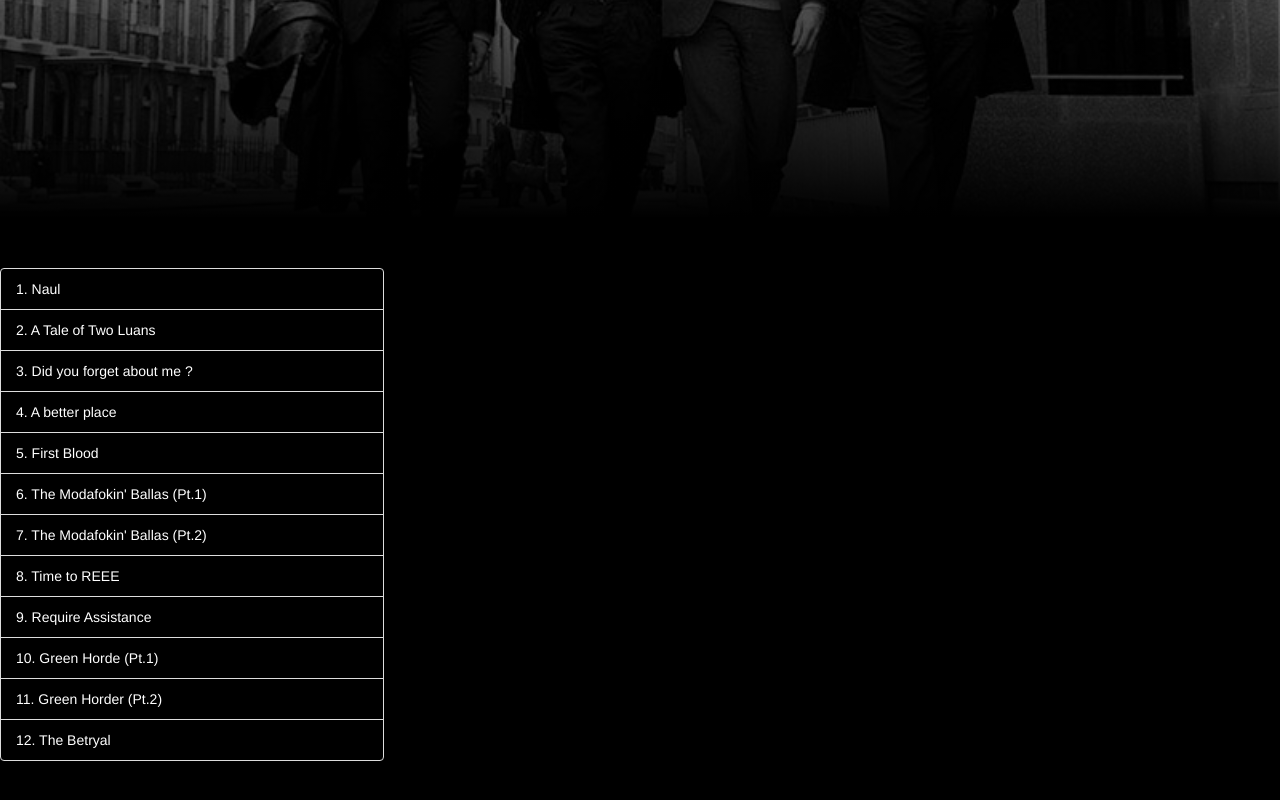
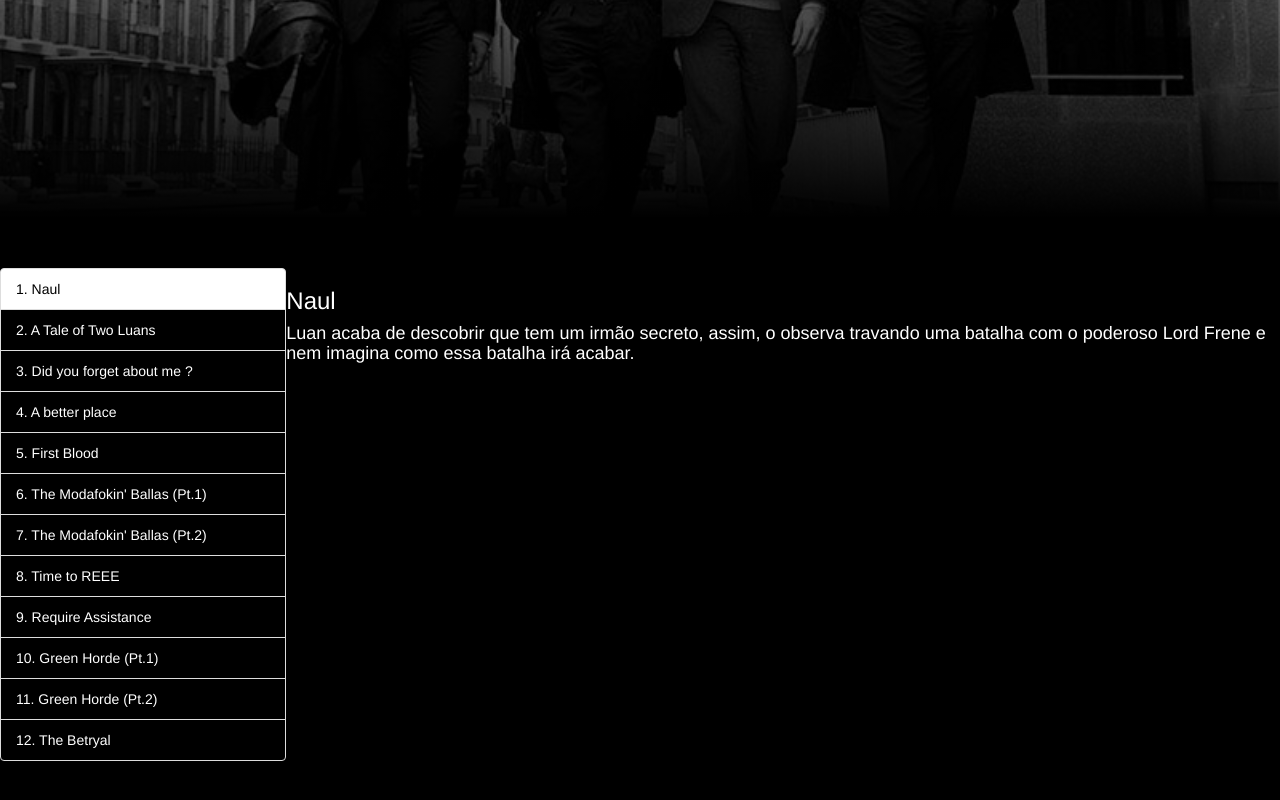
Before and after one commit to davisjr2000/lr-react, a React app: page / in a window 1280 px wide. Shown: the part 342-1142 px from the top of the page. Built offline with nearby package versions, Linux system fonts and the light colour scheme.

Commit message:
Enable user to select episode and view its title/description

```diff
--- a/assets/stylesheets/application.scss
+++ b/assets/stylesheets/application.scss
@@ -53,3 +53,8 @@ iframe{
   width: 100%;
   height: 35vw;
 }
+
+.selected{
+  background-color: white;
+  color: black;
+}
--- a/src/containers/episode.jsx
+++ b/src/containers/episode.jsx
@@ -7,7 +7,7 @@ import selectEpisode from '../actions/index';
 const Episode = (props) => {
   return (
     <li
-      className="list-group-item" onClick={() => props.selectEpisode(props.episode)}
+      className={`list-group-item ${props.episode.id === props.selectedEpisode.id ? 'selected' : ''}`} onClick={() => props.selectEpisode(props.episode)}
     >{props.episode.number}. {props.episode.title} </li>
   );
 };
@@ -15,4 +15,11 @@ const Episode = (props) => {
 function mapDispatchToProps(dispatch) {
   return bindActionCreators({ selectEpisode}, dispatch);
 }
-export default connect(null, mapDispatchToProps)(Episode);
+
+function mapStateToProps(state){
+  return {
+    selectedEpisode: state.selectedEpisode
+  };
+}
+
+export default connect(mapStateToProps, mapDispatchToProps)(Episode);
--- a/src/containers/selected_episode.jsx
+++ b/src/containers/selected_episode.jsx
@@ -1,9 +1,19 @@
 import React from 'react';
+import { connect } from 'react-redux';
 
-const SelectedEpisode = () => {
+const SelectedEpisode = (props) => {
   return(
+    <div>
     <div id="player"></div>
+    <h3>{props.selectedEpisode.title}</h3>
+    <h4>{props.selectedEpisode.descripton}</h4>
+    </div>
     );
 };
 
-export default SelectedEpisode;
+function mapStateToProps(state){
+  return {
+    selectedEpisode: state.selectedEpisode
+  };
+}
+export default connect(mapStateToProps)(SelectedEpisode);
--- a/src/reducers/episodes_reducer.js
+++ b/src/reducers/episodes_reducer.js
@@ -15,7 +15,7 @@ export default function(state = null, action) {
         { title: "Time to REEE", id: 'q9HxyTi5Yjs', number: 8 ,descripton: 'Agulha e Luan localizam um frene de alto poder e vão até ele. Ao encontrá-lo, percebem que não conseguiriam deter o frene sozinhos e requisitam ajuda ao poderoso ancestral, Gigante de Pepe.' },
         { title: "Require Assistance", id: 'tuv-MZnfrMw', number: 9  ,descripton: 'Agulha e Luan dão uma pausa na caça e compram uma casa por um bom preço, porém as condições do local não são boas e no meio da zona, Spike some.' },
         { title: "Green Horde (Pt.1)", id: '6l3u6Dr9N8U', number: 10 ,descripton: 'Na noite de halloween, Agulha e Luan param em um cemitério para testar uma fórmula para ressucitar pessoas em Naul, porém Spike quebra o frasco e o líquido se espalha por todo o cemitério.' },
-        { title: "Green Horder (Pt.2)", id: 'p-0971bGAY4', number: 11 ,descripton: 'Com toda a equipe de Luan pronta, o combate começa, porém não surte efeito e acabam chamando o todo poderoso "Melvin" para ajudá-los a deter o "Minion".' },
+        { title: "Green Horde (Pt.2)", id: 'p-0971bGAY4', number: 11 ,descripton: 'Com toda a equipe de Luan pronta, o combate começa, porém não surte efeito e acabam chamando o todo poderoso "Melvin" para ajudá-los a deter o "Minion".' },
         { title: "The Betryal", id: 'uMn0vo0hVvA', number: 12 ,descripton: 'O Grupo chega a casa de Naul e descobrem que ela foi destruída por um membro da equipe traidor.' }
       ];
     }
--- a/src/reducers/selected_episode_reducer.js
+++ b/src/reducers/selected_episode_reducer.js
@@ -4,7 +4,7 @@ export default function(state = null, action) {
       return action.payload;
     }
     default: {
-      return state;
+      return { title: "Naul" , id: 'yy8NwjEtEkQ' , number: 1, descripton: "Luan acaba de descobrir que tem um irmão secreto, assim, o observa travando uma batalha com o poderoso Lord Frene e nem imagina como essa batalha irá acabar."};
     }
   }
 }
```
